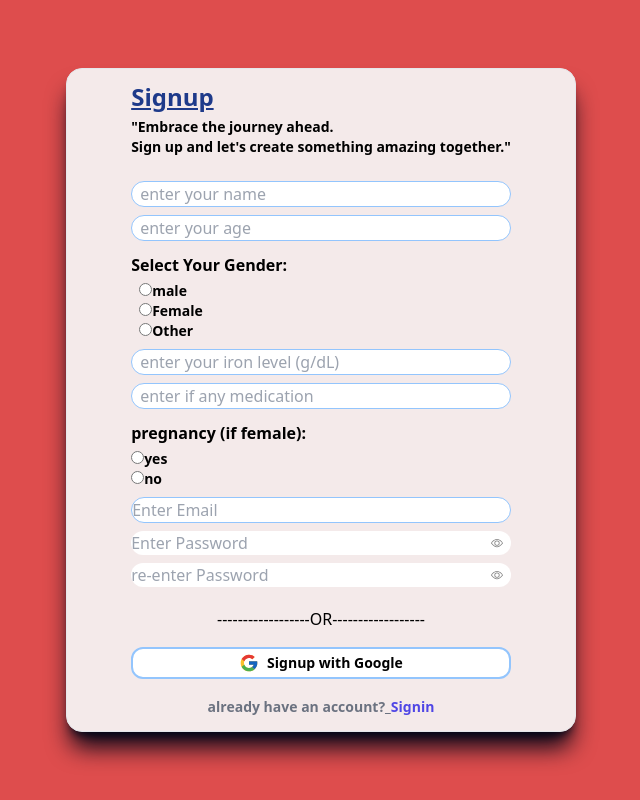
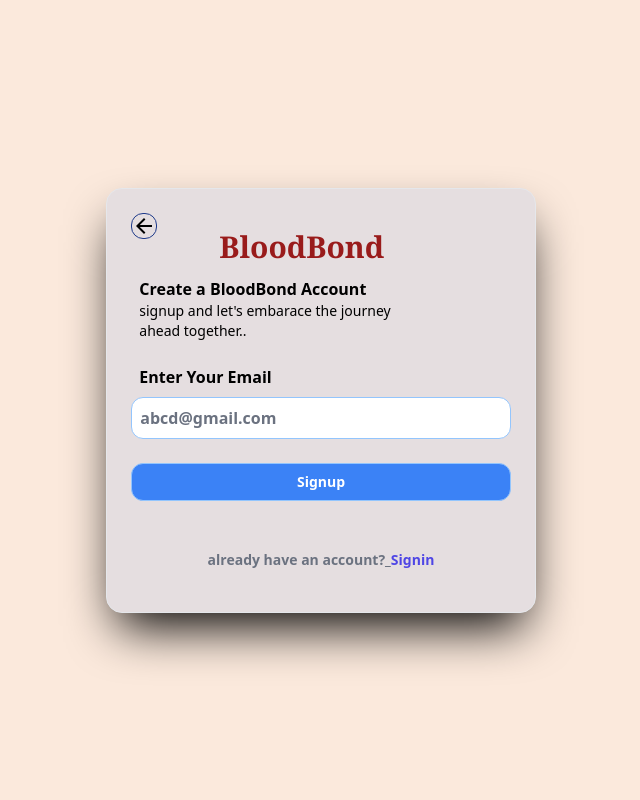
Before and after one commit to Aditya-1708/BloodBond, a React (Create React App) app in the folder client/: page / in a window 1280 px wide. Shown: the whole page, without its empty margins (319-959 px from the left). Built offline with nearby package versions, Linux system fonts and the light colour scheme.

Commit message:
email.js

```diff
--- a/client/src/App.js
+++ b/client/src/App.js
@@ -2,12 +2,20 @@
 import NavigationBar from './components/NavigationBar';
 import Signin from "./pages/Signin";
 import Signup from './pages/Signup';
+import Email from './pages/Email';
+import Otp from './pages/Otp';
+import Details from './pages/Details'
+
 function App() {
   return (
     <>
     <NavigationBar></NavigationBar>
     {/* <Signin></Signin> */}
-    <Signup></Signup>
+    {/* <Signup></Signup> */}
+    <Email></Email>
+    {/* <Otp></Otp> */}
+    {/* <Details></Details> */}
+
     </>
   );
 }
--- /dev/null
+++ b/client/src/pages/Details.js
@@ -0,0 +1,9 @@
+import "./styles.css";
+function Details(){
+    return(
+        <>
+
+        </>
+    );
+}
+export default Details;
--- /dev/null
+++ b/client/src/pages/Email.js
@@ -0,0 +1,57 @@
+import "./styles.css";
+import arrow from "../img/arrow.svg"
+function Email(){
+return(
+<section class="min-h-screen flex items-center justify-center font-bold bg-[#fbe9dc]">
+    <div class= " border shadow-2xl shadow-black py-10 px-6 rounded-2xl bg-[#e5dee0]">
+        <div class="px-16 ">
+
+            <h2 class="font-serif font-semibold text-3xl translate-x-6 text-red-800">BloodBond</h2>
+            <h2 class="text-1xl mt-3 font-semibold -translate-x-14 ">Create a BloodBond Account</h2>
+            <p class="text-sm font-medium -translate-x-14">signup and let's embarace the journey
+                <br/> ahead together..</p>
+            </div>
+
+
+
+
+        <div>
+            <form action class="flex flex-col">
+                <p class="font-semibold mt-4 py-2 mx-2">Enter Your Email</p>
+                <input class="py-2 px-2 w-full rounded-xl placeholder-gray-500 placeholder-animate border border-blue-300 font-semibold"
+                type="text"
+                name="email"
+                placeholder="abcd@gmail.com"
+                required
+                />
+            </form>
+        </div>
+
+
+            <div class="flex justify-end">
+            <button class=" mt-6 w-full  text-sm text-white px-6 py-2 hover:bg-indigo-700 border rounded-xl border-blue-300 bg-blue-500">Signup</button>
+            </div>
+            <div>
+                <button class="border -translate-y-72 border-blue-900 rounded-xl"><img src={arrow}/></button>
+            </div>
+            <p class="mt-4 text-center text-sm font-bold text-gray-500">
+        already have an account?_
+        <a
+        href="#"
+        class="font-semibold leading-6 text-indigo-600 hover:text-indigo-500"
+        >
+        <button class="text-sm  font-bold">Signin</button>
+        </a>
+        </p>
+
+        </div>
+
+
+
+
+
+</section>
+
+);
+}
+export default Email;
--- /dev/null
+++ b/client/src/pages/Otp.js
@@ -0,0 +1,9 @@
+import "./styles.css";
+function Otp(){
+    return(
+        <section class="min-h-screen flex ">
+
+        </section>
+    );
+}
+export default Otp;
--- a/client/src/pages/Signin.js
+++ b/client/src/pages/Signin.js
@@ -2,7 +2,7 @@
 import "./styles.css";
 function Signin() {
 return (
-    <section class="bg-red-100  min-h-screen flex items-center justify-center">
+    <section class=" bg-white min-h-screen flex items-center justify-center">
     <div class=" bg-white rounded-2xl shadow-2xl shadow-black py-2 px-0.25">
         <div class="px-16">
         <h2 class="pt-4 text-black font-bold text-2xl"> Login</h2>
--- a/client/src/pages/Signup.js
+++ b/client/src/pages/Signup.js
@@ -2,8 +2,8 @@
 
 function Signup(){
 return(
-<section class=" min-h-screen flex  items-center justify-center bg-[#d82a2ad4]">
-<div class=" px-16 bg-[#f4eaea] py-3 border rounded-2xl shadow-xl shadow-slate-950">
+<section class=" min-h-screen flex  items-center justify-center bg-white">
+<div class=" px-16 bg-white py-3 border rounded-2xl shadow-xl shadow-slate-950">
 
         <h2 class="text-blue-900 text-2xl font-bold underline ">Signup</h2>
         <p class="text-black font-semibold text-sm mt-1">"Embrace the journey ahead.
```
Also changed, not shown: client/src/img/arrow.svg (added).
